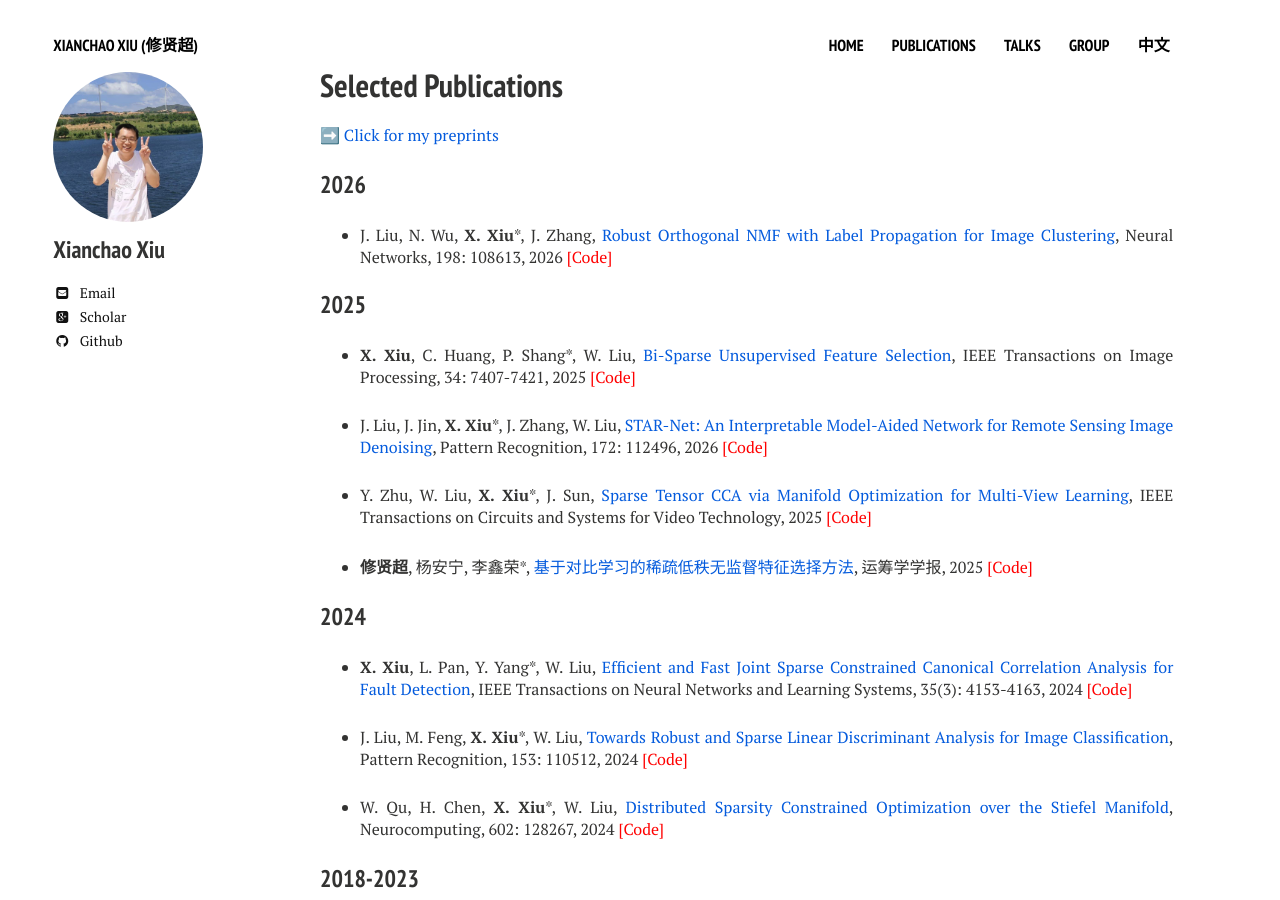
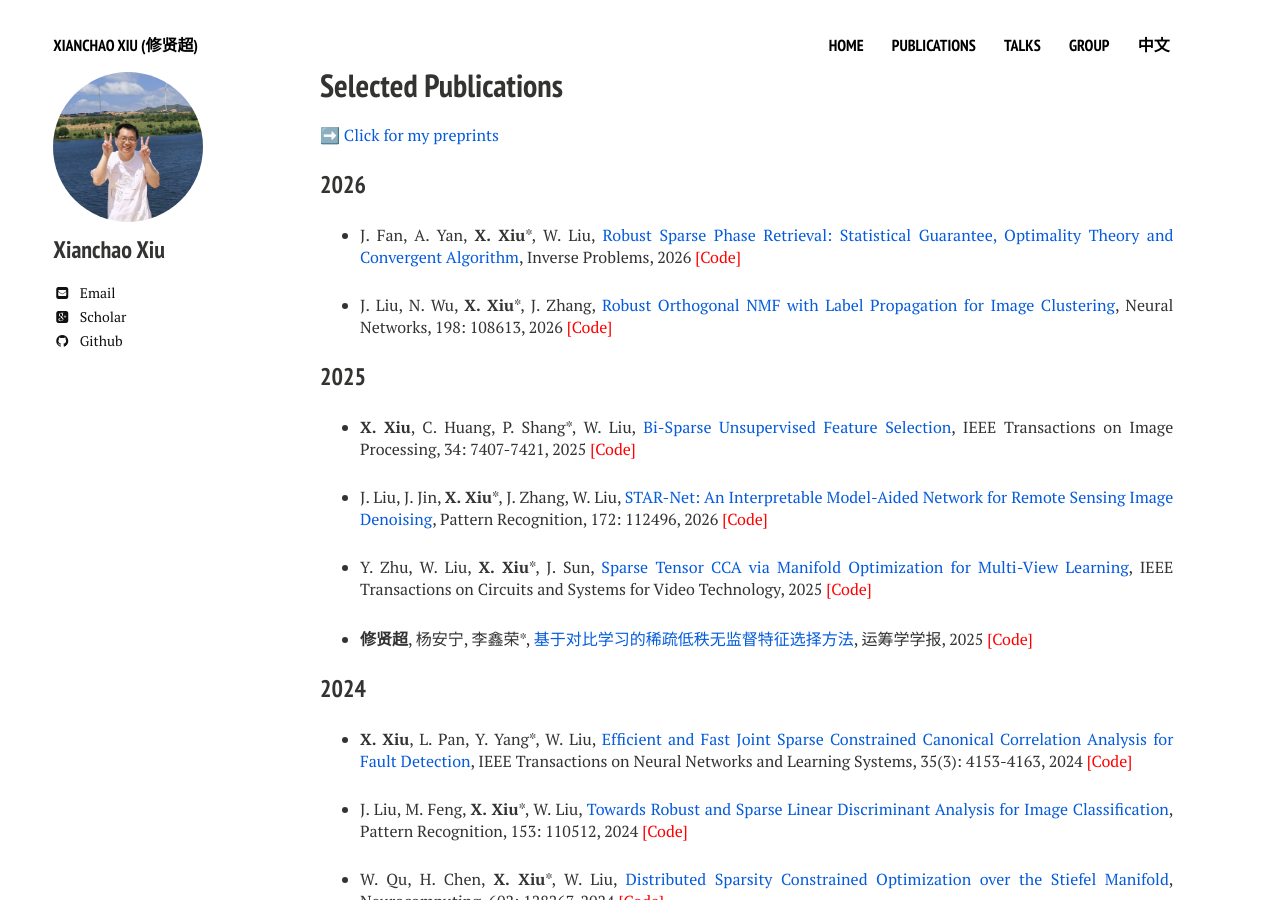
Before and after one commit to xianchaoxiu/xianchaoxiu.github.io, a Jekyll site: the page built from publications/index.md, in a window 1280 px wide and 900 px high. Built offline with Jekyll 4.4.1, drawn with Linux system fonts in a browser that asks for light colours; nearby versions of some CDN libraries.

Commit message:
Update index.md

```diff
--- a/publications/index.md
+++ b/publications/index.md
@@ -12,6 +12,8 @@ share: false
 
 
 ### 2026
+
+* J. Fan, A. Yan, <b>X. Xiu</b>*, W. Liu, <a href="https://doi.org/10.1016/j.neunet.2026.108613" class="textlink" target="_blank">Robust Sparse Phase Retrieval: Statistical Guarantee, Optimality Theory and Convergent Algorithm</a>, Inverse Problems, 2026 <a href="https://github.com/xianchaoxiu/HPR" class="textlink" target="_blank" style="color: red;">[Code]</a>
 
 * J. Liu, N. Wu, <b>X. Xiu</b>*, J. Zhang, <a href="https://doi.org/10.1016/j.neunet.2026.108613" class="textlink" target="_blank">Robust Orthogonal NMF with Label Propagation for Image Clustering</a>, Neural Networks, 198: 108613, 2026 <a href="https://github.com/xianchaoxiu/RONMF" class="textlink" target="_blank" style="color: red;">[Code]</a>
 
```
